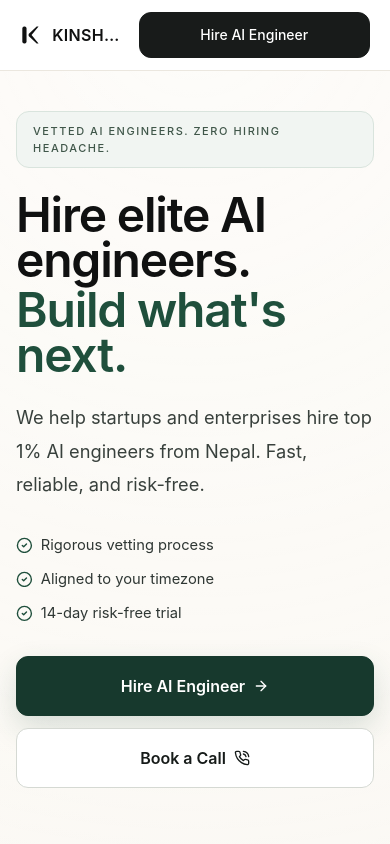
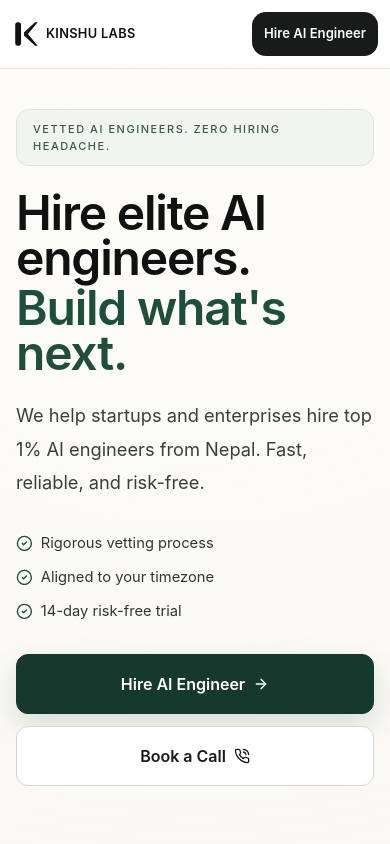
Before and after one commit to dpeshrijal/kinshu-labs, a Next.js app: page / in a window 390 px wide. Shown: the top 844 px of the page. Built offline with nearby package versions, Linux system fonts and the light colour scheme.

Commit message:
fix header for mobile view

```diff
--- a/components/home/site-header.tsx
+++ b/components/home/site-header.tsx
@@ -3,16 +3,16 @@ import { ChevronDown } from "lucide-react";
 
 import { brandName, navLinks } from "./home-data";
 import { BrandMark } from "./brand-mark";
-import { ActionLink } from "./primitives";
 
 export function SiteHeader() {
   return (
     <header className="sticky top-0 z-50 border-b border-[#ebe7df] bg-white/90 backdrop-blur-xl">
-      <div className="mx-auto flex max-w-7xl items-center justify-between gap-4 px-5 py-3 sm:px-6 sm:py-4 lg:px-8">
-        <Link href="/" className="flex min-w-0 items-center gap-3">
-          <BrandMark className="h-8 w-8 text-[#101111]" />
-          <div className="truncate text-base font-semibold uppercase leading-none tracking-[0.02em] text-[#101111] sm:text-lg">
-            {brandName}
+      <div className="mx-auto flex max-w-7xl items-center justify-between gap-2 px-3 py-3 sm:px-6 sm:py-4 lg:px-8">
+        <Link href="/" className="flex min-w-0 flex-1 items-center gap-1.5 sm:flex-none sm:gap-3">
+          <BrandMark className="h-7 w-7 shrink-0 text-[#101111] sm:h-8 sm:w-8" />
+          <div className="min-w-0 font-semibold uppercase leading-none tracking-[0.02em] text-[#101111]">
+            <span className="block truncate text-[0.8rem] sm:hidden">{brandName}</span>
+            <span className="hidden truncate text-lg sm:block">{brandName}</span>
           </div>
         </Link>
 
@@ -29,9 +29,12 @@ export function SiteHeader() {
           ))}
         </nav>
 
-        <ActionLink href="/hire" tone="dark">
+        <Link
+          href="/hire"
+          className="inline-flex min-h-[2.75rem] shrink-0 items-center justify-center whitespace-nowrap rounded-[14px] bg-[#181b1a] px-3 text-[0.82rem] font-semibold text-white transition hover:bg-[#101312] sm:min-h-[3rem] sm:px-6 sm:text-sm"
+        >
           Hire AI Engineer
-        </ActionLink>
+        </Link>
       </div>
     </header>
   );
```
